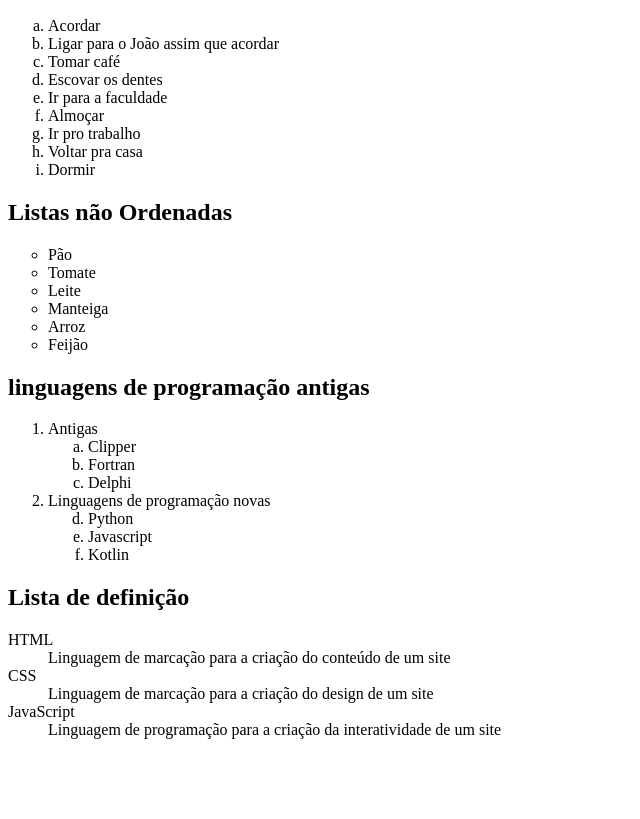
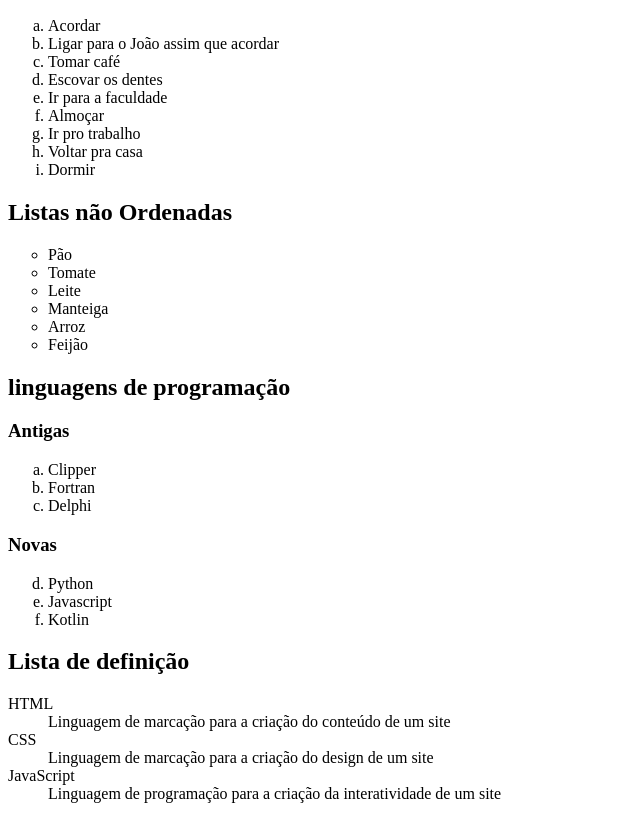
Before and after one commit to mayarazmelo/curso-html-css, a plain HTML site: page ex010/index.html in a window 1280 px wide. Shown: the part 110-929 px from the top of the page, without its empty margins (0-640 px from the left). Before the commit the page ends 865 px from the top, so only its background shows below. Drawn offline with Linux system fonts and the light colour scheme.

Commit message:
Correção de escrita - linhas mistas e de definição

```diff
--- a/ex010/index.html
+++ b/ex010/index.html
@@ -28,15 +28,14 @@
         <li>Arroz</li>
         <li>Feijão</li>
     </ul>
-    <h2>linguagens de programação antigas</h2>
-    <ol>
-        <li>Antigas</li>
-        <ol type="a">
-            <li>Clipper</li>
-            <li>Fortran</li>
-            <li>Delphi</li>
-        </ol>
-        <li>Linguagens de programação novas</li>
+    <h2>linguagens de programação</h2>
+    <h3>Antigas</h3>
+    <ol type="a">
+        <li>Clipper</li>
+        <li>Fortran</li>
+        <li>Delphi</li>
+    </ol>
+        <h3>Novas</h3>
         <ol type="a" start="4">
             <li>Python</li>
             <li>Javascript</li>
```
Also changed, not shown: ex010/jogos.html (+1 -1 lines).
